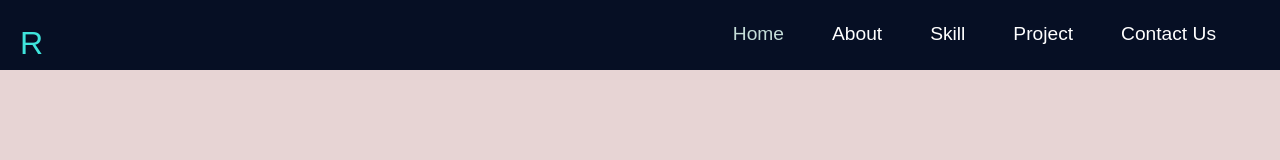
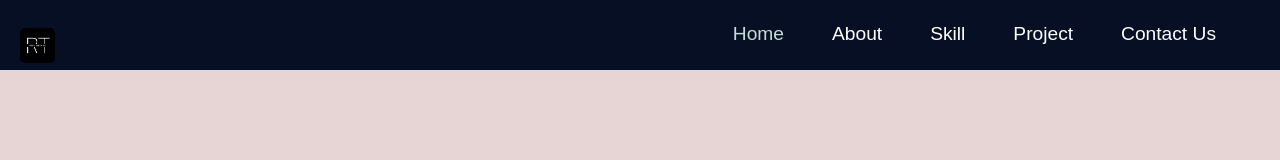
Before and after one commit to Ritu-03Thakur/My_Portfolio, a React (Create React App) app: page / in a window 1280 px wide. Shown: the top 160 px of the page. Built offline with nearby package versions, Linux system fonts and the light colour scheme.

Commit message:
Add files

```diff
--- a/public/index.html
+++ b/public/index.html
@@ -3,7 +3,7 @@
   <head>
     <meta charset="utf-8" />
     <!-- <link rel="icon" href="%PUBLIC_URL%/favicon.ico" /> -->
-    <link rel="icon" href="%PUBLIC_URL%/wallpaper.jpg" />
+    <link rel="icon" href="%PUBLIC_URL%/logo.jpeg" />
     <meta name="viewport" content="width=device-width, initial-scale=1" />
     <meta name="theme-color" content="Portfolio template " />
     <meta
@@ -15,7 +15,7 @@
     crossorigin="anonymous"
   ></script>
 
-    <link rel="apple-touch-icon" href="%PUBLIC_URL%/wallpaper.jpg" />
+    <link rel="apple-touch-icon" href="%PUBLIC_URL%/logo.jpeg" />
     <!-- the above link is for logo -->
     <link rel="manifest" href="%PUBLIC_URL%/manifest.json" />
     <!-- bootstrap link -->
--- a/src/App.js
+++ b/src/App.js
@@ -1,5 +1,5 @@
 import "./App.css";
-import { BrowserRouter as Router, Routes, Route } from "react-router-dom";
+import { createBrowserRouter, RouterProvider, Outlet } from "react-router-dom";
 // components
 import Navbar from "./components/Navbar";
 import Home from "./components/Home";
@@ -8,6 +8,46 @@ import Skill from "./components/Skill";
 import Contact from "./components/Contact";
 import Project from "./components/Project";
 import { useState } from "react";
+
+const Layout = () => {
+  return (
+    <div className="app">
+      <Navbar />
+      <Outlet />
+
+    </div>
+  );
+};
+
+const router = createBrowserRouter([
+  {
+    path: "/",
+    element: <Layout />,
+    children: [
+      {
+        path: "/",
+        element: <Home />,
+      },
+      {
+        path: "/About",
+        element: <About />,
+      },
+      {
+        path: "/Skill",
+        element: <Skill />,
+      },
+      {
+        path: "/Project",
+        element: <Project />,
+      },
+      {
+        path: "/Contact",
+        element: <Contact />,
+      },
+
+    ],
+  },
+]);
 
 export default function App() {
   const [loading , setLoading] = useState(true);
@@ -21,17 +61,7 @@ export default function App() {
   return (
    !loading && (
     <>
-      <Router>
-
-        <Navbar />
-        <Routes>
-          <Route exact path="/" element={<Home />} />
-          <Route exact path="/About" element={<About />} />
-          <Route exact path="/Skill" element={<Skill />} />
-          <Route exact path="/Project" element={<Project />} />
-          <Route exact path="/Contact" element={<Contact />} />
-        </Routes>
-      </Router>
+     <RouterProvider router={router} />
     </>
 
    )
--- a/src/components/Navbar.js
+++ b/src/components/Navbar.js
@@ -11,7 +11,7 @@ function Navbar() {
       <nav className="navbar">
         <div className="nav-container">
           <NavLink exact to="/" className="nav-logo" id="ritu">
-                R
+                <img src="./logo.jpeg" alt="" height={35} width = {35} style={{borderRadius : "5px"}}/>
           </NavLink>
 
           <ul className={click ? "nav-menu active" : "nav-menu"}>
```
Also changed, not shown: public/logo.jpeg (added).
